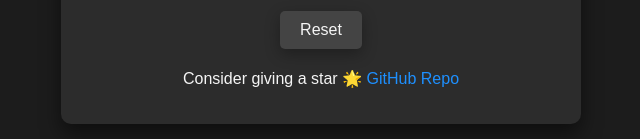
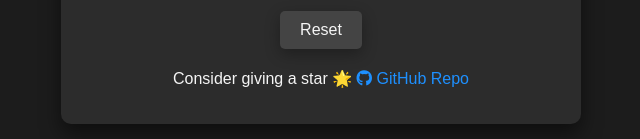
Before and after one commit to MuntasirSZN/AiTicTacToe, a plain HTML site: page index.html in a window 1280 px wide. Shown: the part 658-797 px from the top of the page, 319-959 px from the left. Drawn offline with Linux system fonts and the light colour scheme.

Commit message:
Update index.html

```diff
--- a/index.html
+++ b/index.html
@@ -3,8 +3,9 @@
 <head>
     <meta charset="UTF-8">
     <meta name="viewport" content="width=device-width, initial-scale=1.0">
-    <title>Tic-Tac-Toe</title>
+    <title>AI Tic-Tac-Toe</title>
     <link rel="stylesheet" href="style.css">
+    <link rel="stylesheet" href="https://cdnjs.cloudflare.com/ajax/libs/font-awesome/6.0.0-beta3/css/all.min.css">
 </head>
 <body>
     <div class="container">
@@ -12,7 +13,11 @@
         <div id="game-board" class="game-board"></div>
         <button class="reset-button" onclick="resetBoard()">Reset</button>
         <footer>
-            <p>Consider giving a star 🌟 <a href="https://github.com/MuntasirSZN/AiTicTacToe" target="_blank">GitHub Repo</a></p>
+            <p>Consider giving a star 🌟
+                <a href="https://github.com/MuntasirSZN/AiTicTacToe" target="_blank">
+                    <i class="fab fa-github"></i> GitHub Repo
+                </a>
+            </p>
         </footer>
     </div>
     <script src="script.js"></script>
```
